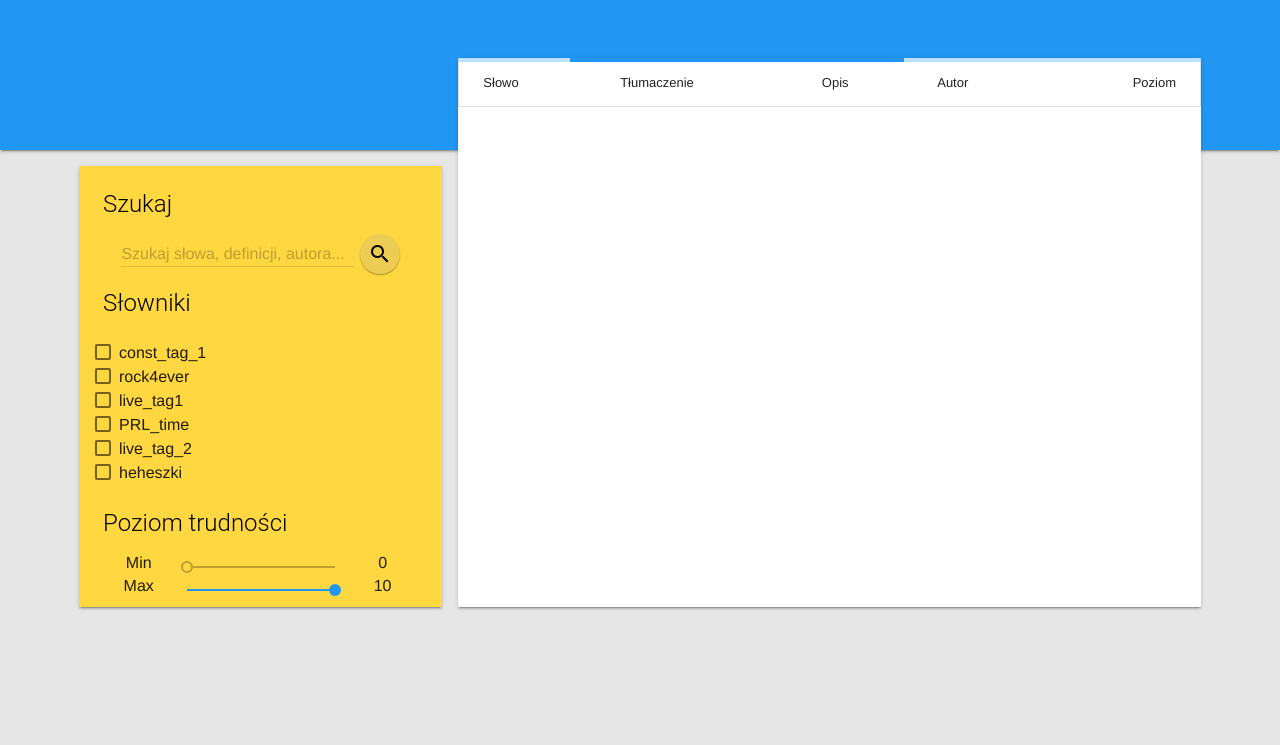
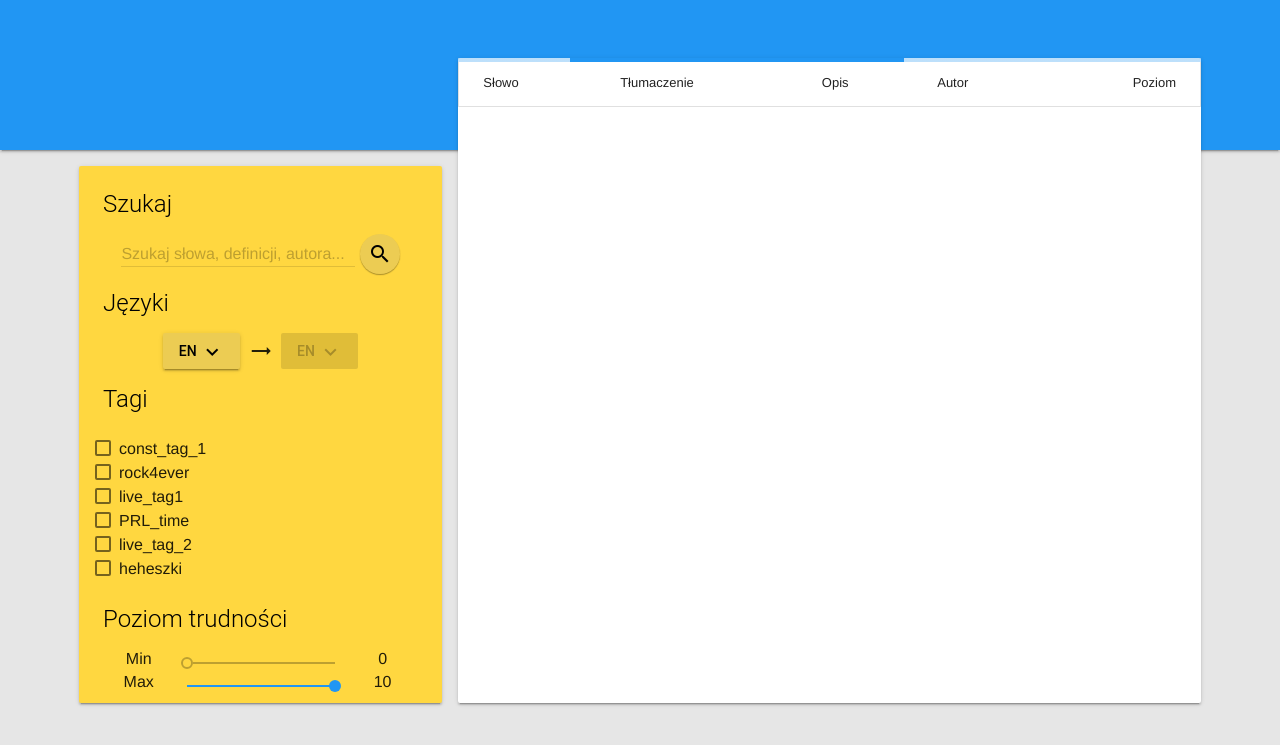
Before and after one commit to World-Youth-Days/Dictionary, a PHP site: page / in a window 1280 px wide. Shown: the top 745 px of the page. Run offline with PHP 8.4, Linux system fonts and the light colour scheme; data comes from the database, SQL or seed files in the repository; some libraries are stand-ins or nearby versions.

Commit message:
Language chooser basics

```diff
--- a/web-interface/index.php
+++ b/web-interface/index.php
@@ -52,7 +52,47 @@
                             </div>
                         </div>
                         <div class="mdl-card__title">
-                            <h2 class="mdl-card__title-text">Słowniki</h2>
+                            <h2 class="mdl-card__title-text">Języki</h2>
+                        </div>
+                        <div id="language-box">
+                            <div class="language-chooser">
+                                <button id="language-from" class="mdl-button mdl-js-button mdl-button--raised mdl-js-ripple-effect">
+                                    en <i class="material-icons">keyboard_arrow_down</i>
+                                </button>
+                                <ul class="mdl-menu mdl-js-menu" for="language-from">
+                                    <li class="mdl-menu__item">
+                                        <label class="mdl-radio mdl-js-radio mdl-js-ripple-effect" for="option-1">
+                                            <input type="radio" id="option-1" class="mdl-radio__button" name="options" value="1" checked>
+                                            <span class="mdl-radio__label">First</span>
+                                        </label>
+                                    </li>
+                                    <li class="mdl-menu__item">
+                                        <label class="mdl-radio mdl-js-radio mdl-js-ripple-effect" for="option-2">
+                                            <input type="radio" id="option-2" class="mdl-radio__button" name="options" value="2">
+                                            <span class="mdl-radio__label">Second</span>
+                                        </label>
+                                    </li>
+                                    <li class="mdl-menu__item">Pause</li>
+                                </ul>
+                            </div>
+                            <div id="language-arrow">
+                                <button class="mdl-button mdl-js-button mdl-button--icon">
+                                    <i class="material-icons">trending_flat</i>
+                                </button>
+                            </div>
+                            <div class="language-chooser">
+                                <button id="language-to" class="mdl-button mdl-js-button mdl-button--raised mdl-js-ripple-effect" disabled>
+                                    en <i class="material-icons">keyboard_arrow_down</i>
+                                </button>
+                                <ul class="mdl-menu mdl-js-menu mdl-menu--bottom-right" for="language-to">
+                                    <li class="mdl-menu__item">Continue</li>
+                                    <li class="mdl-menu__item">Stop</li>
+                                    <li class="mdl-menu__item">Pause</li>
+                                </ul>
+                            </div>
+                        </div>
+                        <div class="mdl-card__title">
+                            <h2 class="mdl-card__title-text">Tagi</h2>
                         </div>
                         <div class="card-content">
                             <?php
--- a/web-interface/main.css
+++ b/web-interface/main.css
@@ -25,6 +25,16 @@ body {
 }
 #search_button {
     display: inline-block;
+}
+#language-box {
+    text-align: center;
+}
+.language-chooser {
+    display: inline-block;
+}
+#language-arrow {
+    display: inline-block;
+    /* line-height: 36px; */
 }
 .hardness-container {
     text-align: center;
```
